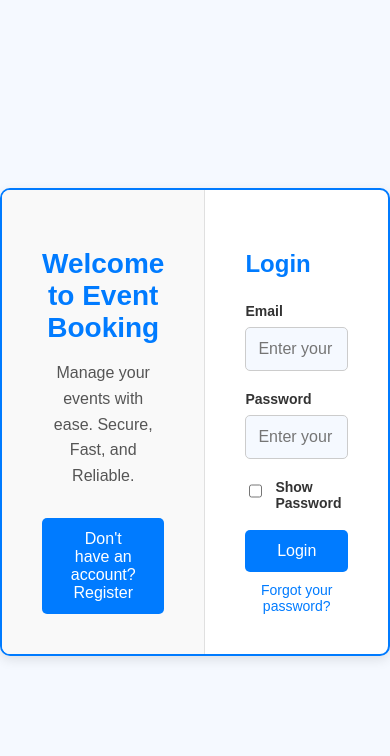
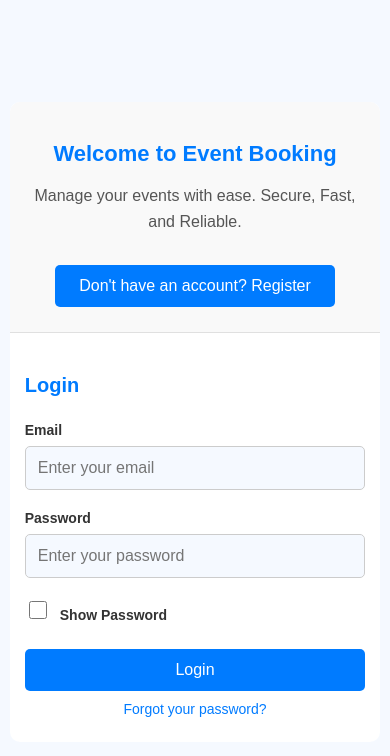
Before and after one commit to samnjoro30/Event_management, a Django app: page /auth/ in a window 390 px wide. Shown: the top 756 px of the page. Run offline with Django 5.2, Linux system fonts and the light colour scheme.

Commit message:
login/register responsiveness

```diff
--- a/Event/static/css/register_login.css
+++ b/Event/static/css/register_login.css
@@ -237,3 +237,51 @@ body {
   color: #721c24;
   border: 1px solid #f5c6cb;
 }
+/* Responsive Styles */
+@media (max-width: 900px) {
+  .container {
+    flex-direction: column;
+    width: 90%;
+    max-width: 500px;
+    margin: 20px auto;
+  }
+
+  .panel {
+    border-right: none;
+    border-bottom: 1px solid #e0e0e0;
+    padding: 30px 20px;
+  }
+
+  .form-container {
+    padding: 30px 20px;
+  }
+
+  .panel h1 {
+    font-size: 24px;
+  }
+}
+
+@media (max-width: 480px) {
+  .container {
+    width: 95%;
+    border: none;
+    box-shadow: none;
+  }
+
+  .panel, .form-container {
+    padding: 25px 15px;
+  }
+
+  .panel h1 {
+    font-size: 22px;
+  }
+
+  .form-container h2 {
+    font-size: 20px;
+  }
+
+  button[type="button"] {
+    padding: 8px 16px;
+    font-size: 13px;
+  }
+}
--- a/Event/templates/dashboard.html
+++ b/Event/templates/dashboard.html
@@ -16,7 +16,7 @@
   <link rel="stylesheet" href="{% static 'css/header_dash.css' %}">
   <link rel="stylesheet" href="{% static 'css/footer.css' %}">
   <link rel="stylesheet" href="{% static 'css/body.css' %}">
-  <link rel="stylesheet" href="{% static 'css/booked.css' %}">
+  <!-- <link rel="stylesheet" href="{% static 'css/booked.css' %}"> -->
   <link rel="stylesheet" href="{% static 'css/popup.css' %}">
 </head>
 <body>
@@ -74,7 +74,7 @@
       <div class="popup-content">
         <span class="close-popup">&times;</span>
         <h3>Book Tickets</h3>
-        <form id="booking-form">
+        <!-- <form id="booking-form">
           <label for="tickets">Number of Tickets:</label>
           <input type="number" id="tickets" name="tickets" min="1" value="1" required>
           <p id="total-amount"><strong>Total Amount: </strong>Ksh <span>0</span></p>
@@ -86,7 +86,7 @@
           </select>
 
           <button type="button" id="confirm-booking">Confirm Booking</button>
-        </form>
+        </form> -->
       </div>
     </div>
 
--- a/Event/templates/register_login.html
+++ b/Event/templates/register_login.html
@@ -4,6 +4,7 @@
 <html lang="en">
 <head>
   <meta charset="UTF-8">
+  <meta name="viewport" content="width=device-width, initial-scale=1.0">
   <meta name="viewport" content="width=device-width, initial-scale=1.0">
   <title>Event Management - Login/Register</title>
   <link rel="stylesheet" href="{% static 'css/register_login.css' %}">
```
Also changed, not shown: READme.md.
